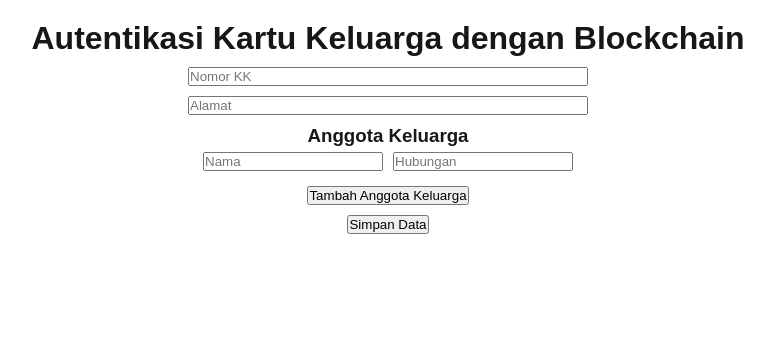
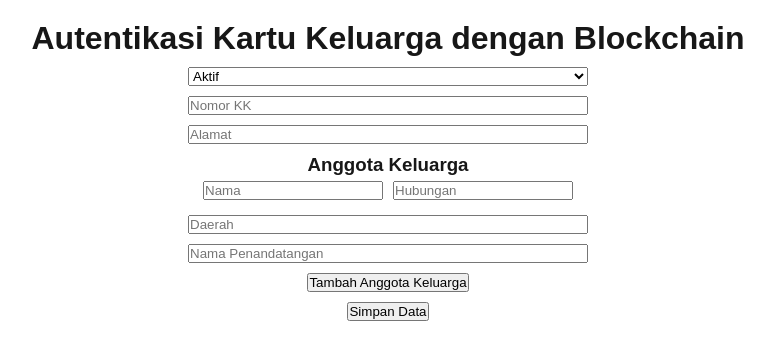
Before and after one commit to AndiWulanWahyuni/frontend-kk, a Next.js app: page / in a window 1280 px wide. Shown: the top 360 px of the page, without its empty margins (252-1026 px from the left). Built offline with nearby package versions, Linux system fonts and the light colour scheme.

Commit message:
Fix: tambahan pada index.js dan verify.js

```diff
--- a/pages/index.js
+++ b/pages/index.js
@@ -4,9 +4,12 @@ import QRCodeComponent from "../components/QRCodeComponent";
 console.log("QRCodeComponent is:", QRCodeComponent);
 
 export default function Home() {
+    const [statusDokumen, setStatusDokumen] = useState("Aktif");
     const [nomorKK, setNomorKK] = useState("");
     const [alamat, setAlamat] = useState("");
     const [anggotaKeluarga, setAnggotaKeluarga] = useState([{ nama: "", hubungan: "" }]);
+    const [daerah, setDaerah] = useState("");
+    const [penandatangan, setPenandatangan] = useState("");
     const [qrValue, setQRValue] = useState("");
 
     // Fungsi untuk menambah anggota keluarga baru ke dalam array
@@ -27,9 +30,13 @@ export default function Home() {
 
         try {
             const response = await axios.post(`${process.env.NEXT_PUBLIC_BACKEND_URL}/api/kk/store`, {
+                statusDokumen,
                 nomorKK,
                 alamat,
                 anggotaKeluarga,
+                daerah,
+                penandatangan,
+                tanggalTtd: new Date().toISOString(),
             });
 
             if (response.data.success) {
@@ -57,6 +64,10 @@ export default function Home() {
         <div style={{ textAlign: "center", padding: "20px" }}>
             <h1>Autentikasi Kartu Keluarga dengan Blockchain</h1>
             <form onSubmit={handleSubmit} style={{ maxWidth: "400px", margin: "auto" }}>
+                <select value={statusDokumen} onChange={(e) => setStatusDokumen(e.target.value)} style={{ display: "block", margin: "10px auto", width: "100%" }}>
+                    <option value="Aktif">Aktif</option>
+                    <option value="Tidak Aktif">Tidak Aktif</option>
+                </select>
                 <input
                     type="text"
                     placeholder="Nomor KK"
@@ -93,6 +104,22 @@ export default function Home() {
                             required
                             style={{ display: "inline-block", margin: "5px", width: "45%" }}
                         />
+                        <input
+                            type="text"
+                            placeholder="Daerah"
+                            value={daerah}
+                            onChange={(e) => setDaerah(e.target.value)}
+                            required
+                            style={{ display: "block", margin: "10px auto", width: "100%" }}
+                        />
+                        <input
+                            type="text"
+                            placeholder="Nama Penandatangan"
+                            value={penandatangan}
+                            onChange={(e) => setPenandatangan(e.target.value)}
+                            required
+                            style={{ display: "block", margin: "10px auto", width: "100%" }}
+                        />
                     </div>
                 ))}
                 <button type="button" onClick={handleAddMember} style={{ display: "block", margin: "10px auto" }}>
--- a/pages/verify.js
+++ b/pages/verify.js
@@ -46,8 +46,12 @@ export default function VerifyPage() {
       {status === "valid" && dataKK && (
         <>
           <h2 style={{ color: "green" }}>✅ Data Valid</h2>
-          <p><strong>Nomor KK:</strong> {dataKK.nomorKK}</p>
+          <p><strong>Status Dokumen:</strong> {dataKK.statusDokumen}</p>
+          <p><strong>Nomor KK:</strong> {dataKK.nomorKK?.slice(0, 15)}***</p>
           <p><strong>Alamat:</strong> {dataKK.alamat}</p>
+          <p><strong>Daerah:</strong> {dataKK.daerah}</p>
+          <p><strong>Penandatangan:</strong> {dataKK.penandatangan}</p>
+          <p><strong>Waktu TTD:</strong> {new Date(dataKK.tanggalTtd).toLocaleString("id-ID")}</p>
 
           <h3>👨‍👩‍👧‍👦 Anggota Keluarga:</h3>
           <ul style={{ textAlign: "left", paddingLeft: "20px" }}>
```
